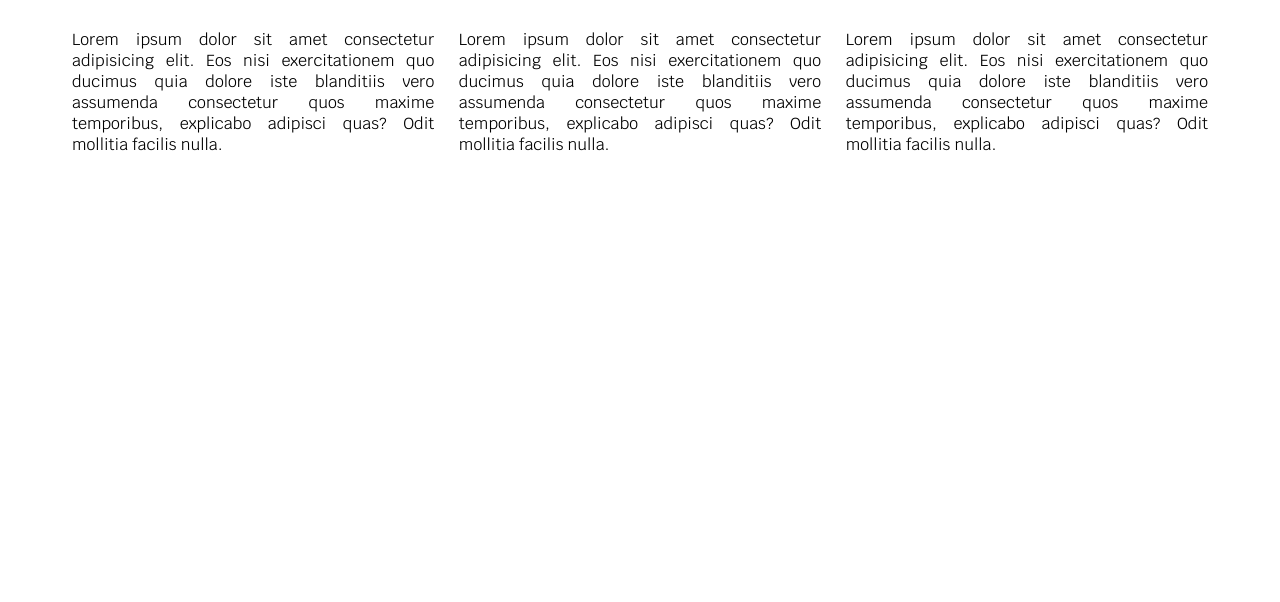
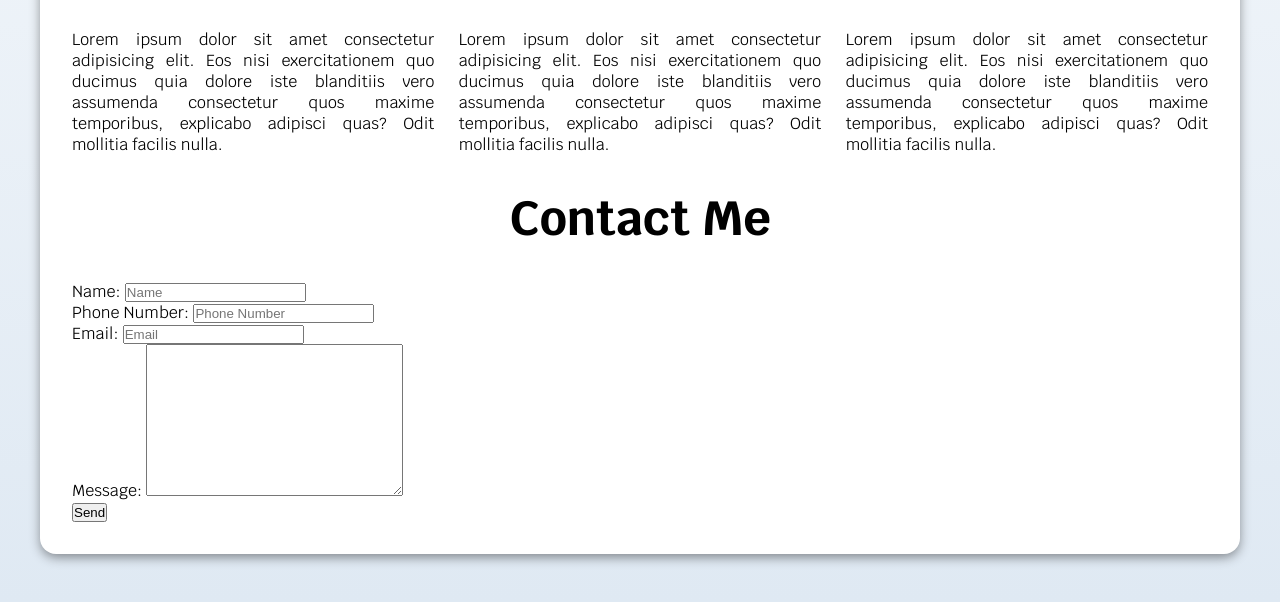
Before and after one commit to smarigowda/css-grid-flexbox-build-10-projects, a plain HTML site: page freelancer_flexbox/freelancer_flexbox_start/index.html in a window 1280 px wide. Shown: the part 824-1426 px from the top of the page. Before the commit the page ends 1059 px from the top, so only its background shows below. Drawn offline with Linux system fonts and the light colour scheme.

Commit message:
BUILD10-2 contact form html ready

```diff
--- a/freelancer_flexbox/freelancer_flexbox_start/css/style.css
+++ b/freelancer_flexbox/freelancer_flexbox_start/css/style.css
@@ -17,6 +17,7 @@ html {
 
 body {
     font-family: var(--mainFont);
+    background: linear-gradient(to top, #dfe9f3 0%, white 100%);
 }
 
 
@@ -135,6 +136,7 @@ h2, h3 {
     .services-container {
         display: flex;
         justify-content: space-between;
+        margin-bottom: 2rem;
     }
     .service {
         flex: 0 0 calc(33.3% - 1rem);
@@ -156,6 +158,11 @@ h2, h3 {
     margin: 2rem auto 3rem auto;
     padding: 2rem;
     max-width: 1200px;
+    background-color: var(--white);
+    -webkit-box-shadow: 0px 4px 12px -1px rgba(0,0,0,0.45);
+    -moz-box-shadow: 0px 4px 12px -1px rgba(0,0,0,0.45);
+    box-shadow: 0px 4px 12px -1px rgba(0,0,0,0.45);
+    border-radius: 1rem;
 }
 
 .icons {
--- a/freelancer_flexbox/freelancer_flexbox_start/index.html
+++ b/freelancer_flexbox/freelancer_flexbox_start/index.html
@@ -58,7 +58,30 @@
             </div>
         </main>
         <section class="contact" id="contact">
-
+            <h2>Contact Me</h2>
+            <form action="#">
+                <div class="form-container">
+                    <div class="field">
+                        <label for="">Name:</label>
+                        <input type="text" placeholder="Name">
+                    </div>
+                    <div class="field">
+                        <label for="">Phone Number:</label>
+                        <input type="tel" placeholder="Phone Number">
+                    </div>
+                    <div class="field">
+                        <label for="">Email:</label>
+                        <input type="email" placeholder="Email">
+                    </div>
+                    <div class="field">
+                        <label for="">Message:</label>
+                        <textarea name="" id="" cols="30" rows="10"></textarea>
+                    </div>
+                </div> <!-- form-container -->
+                <div class="submit-form">
+                    <input type="submit" class="button" value="Send">
+                </div>
+            </form>
         </section>
     </div>
 </body>
```
